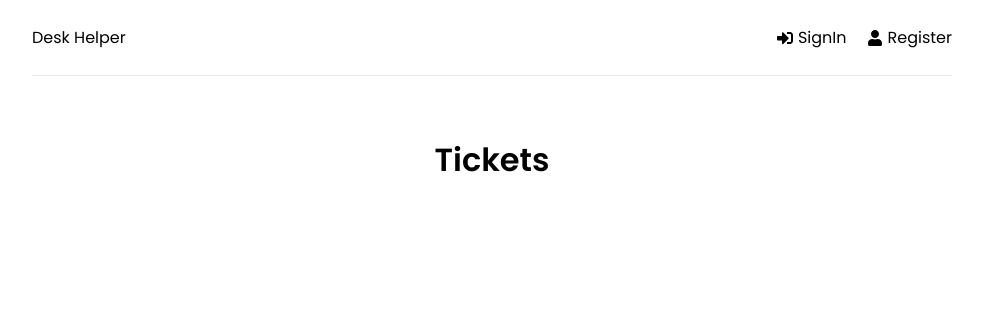
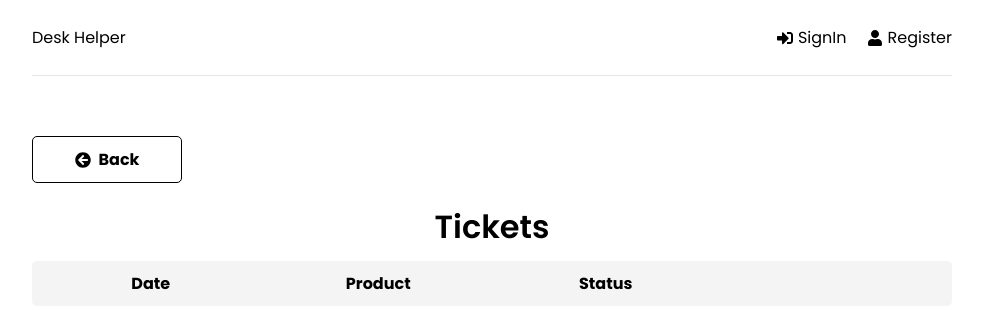
Before and after one commit to theisaachome/desk-helper-mern-app, a React (Create React App) app in the folder frontend/: page /tickets in a window 1280 px wide. Shown: the top 328 px of the page, without its empty margins (148-1131 px from the left). Built offline with nearby package versions, Linux system fonts and the light colour scheme.

Commit message:
ticket list show

```diff
--- /dev/null
+++ b/frontend/src/components/BackButton.jsx
@@ -0,0 +1,12 @@
+
+import {   Link } from "react-router-dom";
+import {FaArrowCircleLeft  } from "react-icons/fa";
+const BackButton = ({url}) => {
+  return (
+    <Link to={url} className='btn btn-reverse btn-back'>
+        <FaArrowCircleLeft/>Back
+    </Link>
+  );
+}
+
+export default BackButton;
--- /dev/null
+++ b/frontend/src/components/TicketItem.jsx
@@ -0,0 +1,17 @@
+import React from 'react'
+import { Link } from 'react-router-dom'
+
+const TicketItem = ({ticket}) => {
+  return (
+    <div className='ticket'>
+         <div>{new Date(ticket.createdAt).toLocaleString('en-US')}</div>
+         <div>{ticket.product}</div>
+         <div className={`status status-${ticket.status}`}>{ticket.status}</div>
+         <Link to={`/ticket/${ticket._id}`} className='btn btn-reverse btn-sm'>
+        View
+      </Link>
+    </div>
+  )
+}
+
+export default TicketItem
--- a/frontend/src/pages/Tickets.jsx
+++ b/frontend/src/pages/Tickets.jsx
@@ -1,6 +1,8 @@
 import { useEffect } from "react";
 import { useSelector, useDispatch } from "react-redux";
+import BackButton from "../components/BackButton";
 import Spinner from "../components/Spinner";
+import TicketItem from "../components/TicketItem";
 import { getTickets, reset } from "../features/tickets/ticketSlice";
 
 const Tickets = () => {
@@ -27,7 +29,19 @@
   }
   return (
     <>
+      <BackButton url="/" />
       <h1>Tickets</h1>
+      <div className="tickets">
+        <div className="ticket-headings">
+          <div>Date</div>
+          <div>Product</div>
+          <div>Status</div>
+          <div></div>
+        </div>
+        {
+          tickets.map((t)=>(<TicketItem key={t._id} ticket={t}/>))
+        }
+      </div>
     </>
   );
 };
```
